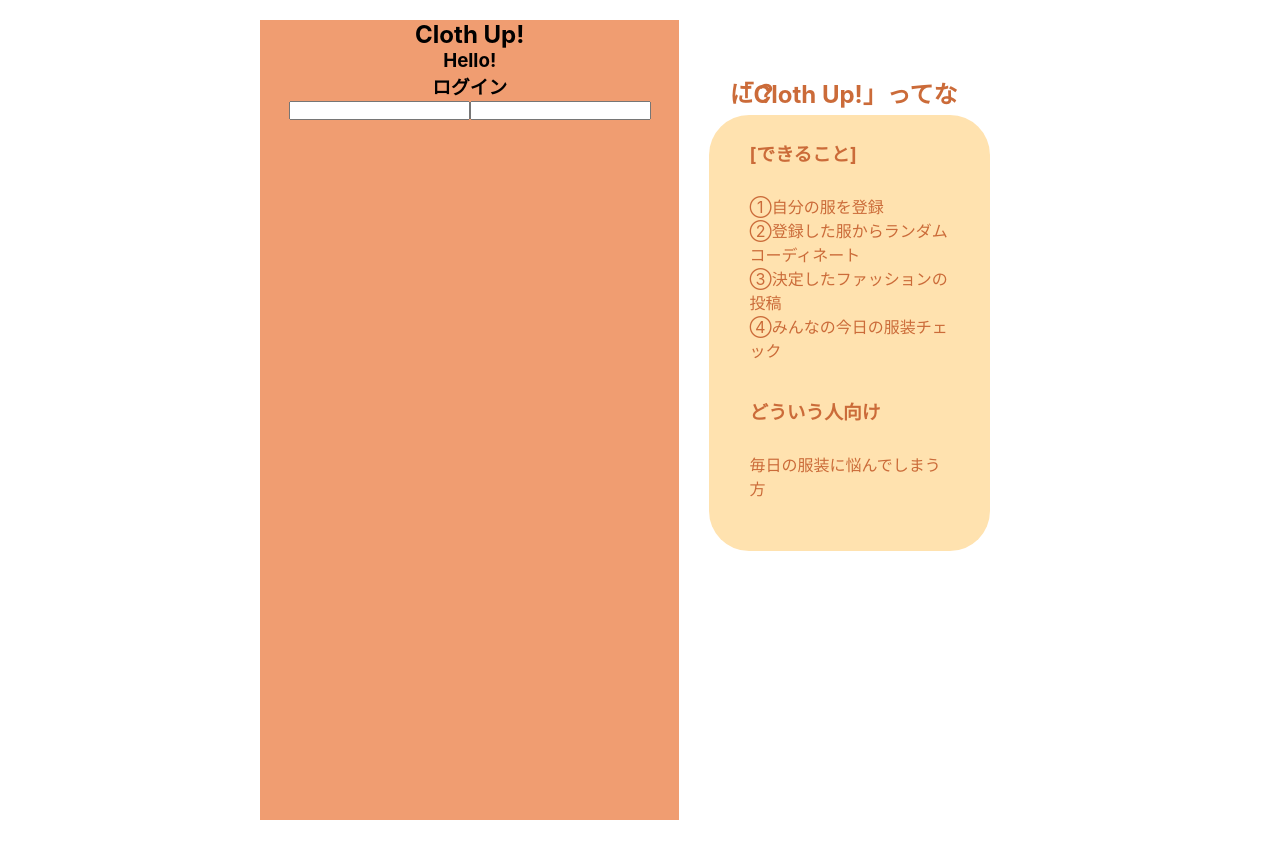
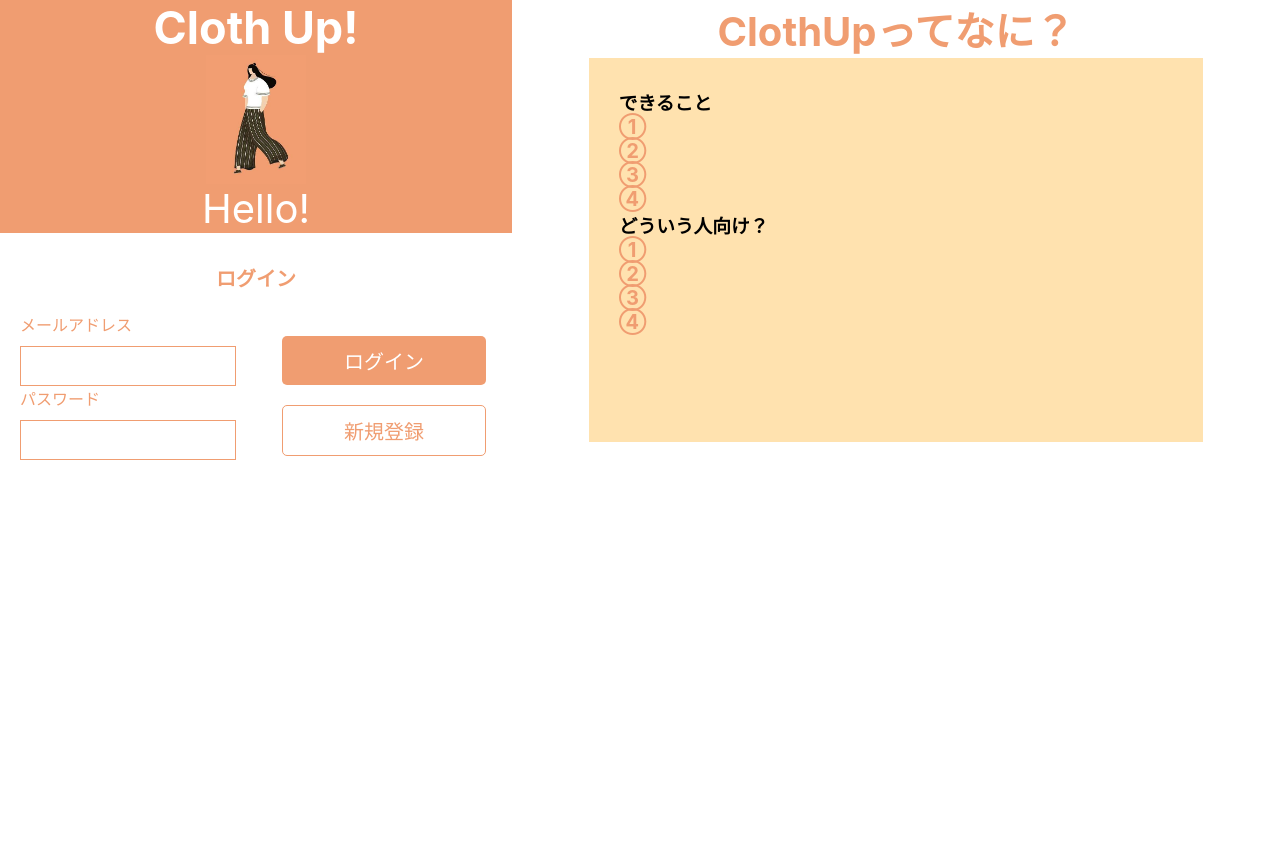
Before and after one commit to ShimizuSumito/DC_TeamProject, a React (Create React App) app in the folder React/: page / in a window 1280 px wide. Shown: the top 858 px of the page. After the commit the page ends 800 px from the top, so only its background shows below. Built offline with nearby package versions, Linux system fonts and the light colour scheme.

Commit message:
コミットします

```diff
--- a/React/src/App.css
+++ b/React/src/App.css
@@ -3,3 +3,6 @@
     padding: 0;
     box-sizing: border-box;
 }
+html{
+    height: 100vh;
+}
--- a/React/src/App.js
+++ b/React/src/App.js
@@ -1,13 +1,15 @@
-
-import { Router } from 'react-router-dom';
+import { BrowserRouter as Router, Routes, Route } from 'react-router-dom';
 import './App.css';
+import Main from './components/Main/Main';
 import Start from './components/Start/Start';
-
 function App() {
   return (
-    <>
-      <Start />
-    </>
+    <Router>
+      <Routes>
+        <Route path="/Main" element={<Main />} />
+        <Route path="/" element={<Start />} />
+      </Routes>
+    </Router>
   );
 }
 
--- /dev/null
+++ b/React/src/components/Main/Home/Home.jsx
@@ -0,0 +1,6 @@
+export default function Home() {
+
+    return(
+        <h1>Home</h1>
+    )
+}
--- a/React/src/components/Main/Main.jsx
+++ b/React/src/components/Main/Main.jsx
@@ -0,0 +1,23 @@
+import React from "react";
+import Home from "./Home/Home";
+import Weather from "./Weather/Weather";
+import Nav from "./Nav/Nav";
+import{ BrowserRouter as Router ,Routes, Route} from "react-router-dom";
+import Timeline from "./Timeline/Timeline";
+
+
+
+
+export default function Main() {
+    return(
+    <>
+    <Nav />
+            <Routes>
+                <Route path="/" element={<Home />} />
+                <Route path="/weather" element={<Weather />} />
+                <Route path="/timeline" element={<Timeline />} />
+            </Routes>
+    </>
+
+    )
+}
--- /dev/null
+++ b/React/src/components/Main/Nav/Nav.jsx
@@ -0,0 +1,23 @@
+import React from 'react';
+import { Link } from 'react-router-dom';
+import './Nav.css';
+
+const Nav= () => {
+    return (
+        <nav>
+            <ul>
+                <li>
+                    <Link to="/">Home</Link>
+                </li>
+                <li>
+                    <Link to="/weather">Weather</Link>
+                </li>
+                <li>
+                    <Link to="/timeline">Timeline</Link>
+                </li>
+            </ul>
+        </nav>
+    )
+};
+
+export default Nav;
--- /dev/null
+++ b/React/src/components/Main/Timeline/Timeline.jsx
@@ -0,0 +1,6 @@
+export default function Timeline() {
+
+    return(
+        <h1>Timeline</h1>
+    )
+}
--- a/React/src/components/Main/Weather/Weather.jsx
+++ b/React/src/components/Main/Weather/Weather.jsx
@@ -0,0 +1,6 @@
+export default function Weather() {
+
+    return(
+        <h1>Weather</h1>
+    )
+}
--- a/React/src/components/Start/Start.css
+++ b/React/src/components/Start/Start.css
@@ -1,67 +1,134 @@
-
-
-
-.Start {
-    margin: 0 auto;
-    max-width: 800px;
-    padding: 20px;
+.Start{
     display: flex;
-    flex-grow: 1;
-    align-items: center;
+    height: 100%;
+    background-color: #ffffff;
+    width: 100%;
 }
 
-.Logo {
+h1{
+    display: block ;
+    margin-top: 10px;
+    font-size: 45px;
     text-align: center;
-    margin-bottom: 50px;
+    margin: 0;
+    padding: 0;
+    color: white;
+}
+h2{
+    display: block;
+    margin-top: 10px;
+    font-size: 20px;
+    text-align: center;
+
+    color: #F09D71;
+
+}
+img{
+    display: block;
     width: 40%;
-    width: 74vh;
-    height: 100vh;
-    gap: 0px;
-    border: 1px 0px 0px 0px;
-    opacity: 0px;
-    background: #F09D71;
-    ;
+    max-width: 100px;
+    margin: auto;
+
 }
 .Login {
+    margin-top: 30px;
+    height: 100%;
+}
+.login-content{
+    display: flex;
+    height: 100%,;
+        width: 100%;
+}
+p{
+    color: white;
+    font-size: 40px;
     text-align: center;
-    margin-bottom: 50px;
+    margin: 0;
+    padding: 0;
+}
+.top{
+    background-color: #F09D71;
+    height: 100% !important;
+}
+form{
+    display: block;
+    width: 50%;
+    height: 40%;
+    background-color: white;
+    border-radius: 10px;
+    padding: 20px;
+}
+label{
+    display: block;
+    font-size: 16px;
+    color: #F09D71;
+}
+input{
+    display: block;
+    width: 100%;
+    height: 40px;
+    margin-top: 10px;
+    border: 1px solid #F09D71;
+    padding: 5px;
+}
+.left{
+    display: block;
     width: 40%;
-    color: #F09D71;
-    background: #FFFFFF;
+    height:100%;
+}
+.button{
+    display: flex;
+    flex-direction: column;
+    width: 50%;
+    align-items: center;
+    margin: auto;
+;
+}
+button{
+    width: 80%;
     display: block;
-    width: 752px;
-    height: 27vh;
-    top: 713.41px;
-    left: -3px;
-    gap: 0px;
-    opacity: 0px;
-    ;
 }
-.frame {
-    background-color: #FFE2AF;
-    padding: 20px;
-    border-radius: 40px;
+.login-button{
+    background-color: #F09D71;
+    color: white;
+    border: none;
+    border-radius: 5px;
+    padding: 10px;
+    font-size: 20px;
+    margin-top: 20px;
 }
 
-.Whats {
-    color: #CB6B39;
-    padding: 30px;
-    flex-grow: 1;
+.register{
+    background-color: white;
+        border: #F09D71 1px solid !important;
+        color: #F09D71;
+        border: none;
+        border-radius: 5px;
+        padding: 10px;
+        font-size: 20px;
+        margin-top: 20px;
+}
+.right{
+    display: block;
     width: 60%;
-    height: 100vh;
-    line-height: 0;
+}
+
+.right p{
+    color: #F09D71;
+    font-size: 40px;
+    text-align: center;
+    font-weight: bolder;
 
 }
-
-.Whats h2 {
-    padding: 20px;
+.right-content{
+    width: 80%;
+    height: 80%;
+    margin: auto;
+    background-color: #FFE2AF;
+    padding: 30px;
 }
-.Whats h3 {
-    padding: 20px;
+.right-content p{
+    color: #F09D71;
+    font-size: 20px;
+    text-align: left;
 }
-
-.Whats p {
-    margin-bottom: 10px;
-    padding: 20px;
-    line-height: 1.5;
-}
--- a/React/src/components/Start/Start.jsx
+++ b/React/src/components/Start/Start.jsx
@@ -1,31 +1,54 @@
 import React from 'react';
 import './Start.css'
+import img from "../../commons/img/girl.jpg";
+import { BrowserRouter as Router, Routes, Route,Link,Navigate, useNavigate } from 'react-router-dom';
 
 const Start = () => {
+    const navuigate = useNavigate();
+    const tologin = () => {
+        navuigate('/Main');
+    }
     return (
         <div className='Start'>
-            <section className='Logo'>
-                <h1>Cloth Up!</h1>
-                <h3>Hello!</h3>
-                    <h3>ログイン</h3>
-                    <input type="text" id="LoginID"/>
-                    <input type="text" id="Password"/>
+            <section className='left'>
+                <div className='top'>
+                    <h1>Cloth Up!</h1>
+                    <img src={img} alt="" />
+                    <p>Hello!</p>
+                </div>
+                <section className='Login'>
+                    <h2>ログイン</h2>
+                    <div className='login-content'>
+                        <form action="">
+                                <label>
+                                    メールアドレス
+                                    <input type="email" />
+                                </label>
+                                <label>
+                                    パスワード
+                                    <input type="password" />
+                                </label>
+                        </form>
+                        <div className='button'>
+                            <button className='login-button' onClick={tologin}>ログイン</button>
+                            <button className='register'>新規登録</button>
+                        </div>
+                    </div>
+                </section>
             </section>
-            <section className='Whats'>
-                <h2>「Cloth Up!」ってなに？</h2>
-            <section className='frame'>
-                <h3>[できること]</h3>
-                <p>
-                ①自分の服を登録
-                <br/>
-                ②登録した服からランダムコーディネート
-                <br />
-                ③決定したファッションの投稿
-                <br />
-                ④みんなの今日の服装チェック
-                </p>
-                <h3>どういう人向け</h3>
-                <p>毎日の服装に悩んでしまう方</p>
+            <section className='right'>
+                <p>ClothUpってなに？</p>
+                <section className='right-content'>
+                    <h3>できること</h3>
+                    <p>①</p>
+                    <p>②</p>
+                    <p>③</p>
+                    <p>④</p>
+                    <h3>どういう人向け？</h3>
+                    <p>①</p>
+                    <p>②</p>
+                    <p>③</p>
+                    <p>④</p>
                 </section>
             </section>
         </div>
--- a/React/src/index.js
+++ b/React/src/index.js
@@ -3,11 +3,14 @@ import ReactDOM from 'react-dom/client';
 import './index.css';
 import App from './App';
 import reportWebVitals from './reportWebVitals';
+import { Router } from 'react-router-dom';
 
 const root = ReactDOM.createRoot(document.getElementById('root'));
 root.render(
   <React.StrictMode>
+
     <App />
+
   </React.StrictMode>
 );
 
```
Also changed, not shown: React/src/commons/img/girl.jpg (renamed from React/src/commons/img/girl-5955207_640_480.jpg), React/src/components/Main/Nav/Nav.css (added).
